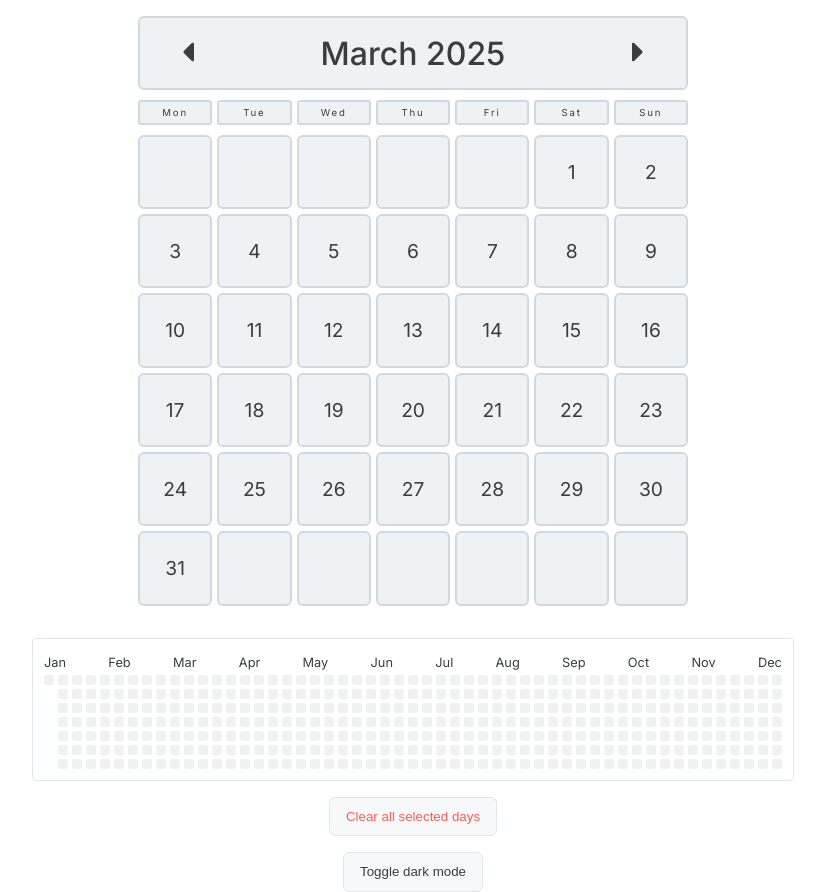
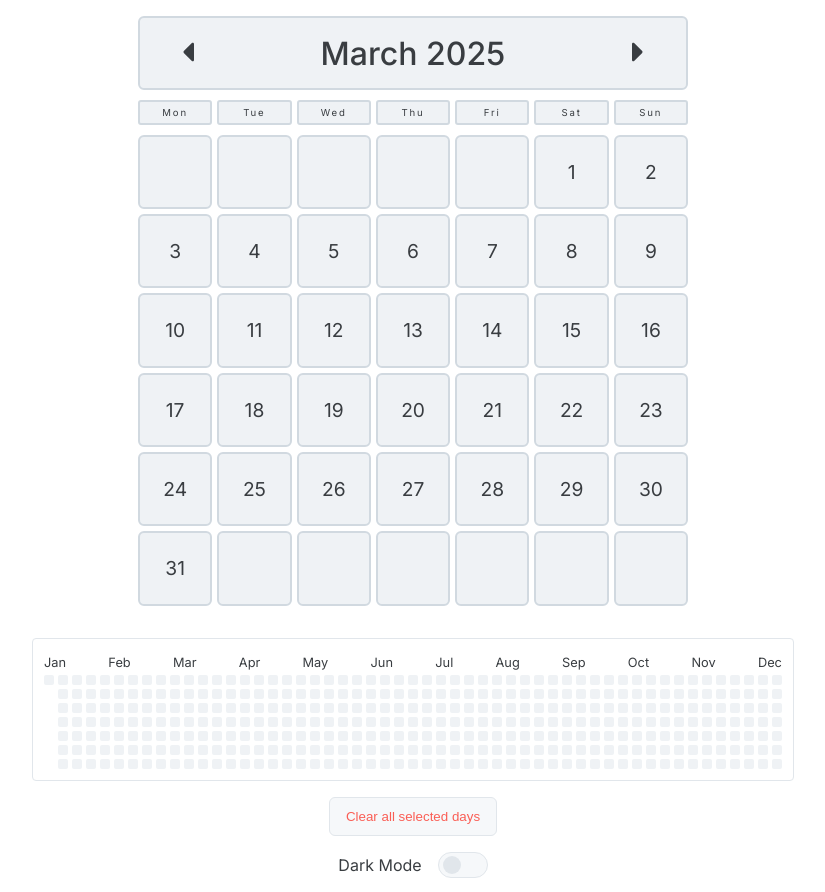
Before and after one commit to DavidAkerlind/vite-react-test-repo, a React (Vite) app: page / in a window 1280 px wide. Shown: the whole page, without its empty margins (227-1052 px from the left). Built offline with nearby package versions, Linux system fonts and the light colour scheme.

Commit message:
Implement theme toggle switch with updated styles for dark/light mode

```diff
--- a/src/components/ThemeToggle.jsx
+++ b/src/components/ThemeToggle.jsx
@@ -1,10 +1,19 @@
 import React from 'react';
+// import './ThemeToggle.css';
 
 const ThemeToggle = ({ isDarkMode, toggleMode }) => {
 	return (
-		<button className="mode-toggle, button" onClick={toggleMode}>
-			Toggle {isDarkMode ? 'light' : 'dark'} mode
-		</button>
+		<div className="theme-toggle-section">
+			Dark Mode
+			<label className="theme-toggle">
+				<input
+					type="checkbox"
+					checked={isDarkMode}
+					onChange={toggleMode}
+				/>
+				<span className="slider"></span>
+			</label>
+		</div>
 	);
 };
 
--- a/src/index.css
+++ b/src/index.css
@@ -229,6 +229,61 @@ button.icon:hover {
 	}
 }
 
+.theme-toggle-section {
+	display: flex;
+	color: var(--text-color);
+	gap: 1rem;
+	justify-content: center;
+	align-items: center;
+}
+
+.theme-toggle {
+	position: relative;
+	display: inline-block;
+	width: 50px;
+	height: 26px;
+}
+
+.theme-toggle input {
+	opacity: 0;
+	width: 0;
+	height: 0;
+}
+
+.slider {
+	position: absolute;
+	cursor: pointer;
+	top: 0;
+	left: 0;
+	right: 0;
+	bottom: 0;
+	background-color: var(--button-background);
+	border: 1px solid var(--components-stroke-light);
+	border-radius: 20px;
+	transition: 0.4s;
+}
+
+.slider::before {
+	content: '';
+	position: absolute;
+	height: 18px;
+	width: 18px;
+	left: 4px;
+
+	background-color: var(--components-stroke-light);
+	border-radius: 50%;
+	transition: 0.4s;
+	margin-top: 3px;
+}
+
+input:checked + .slider {
+	background-color: var(--components-green-bg);
+}
+
+input:checked + .slider::before {
+	transform: translateX(24px);
+}
+
 /* Mobile-friendly adjustments */
 @media (max-width: 568px) {
 	.app {
```
